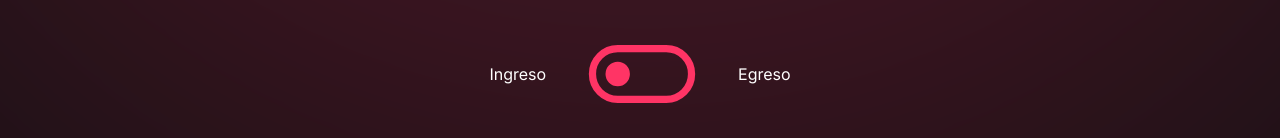
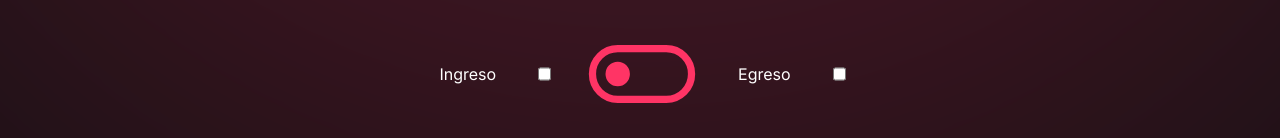
Before and after one commit to mai1209/growth, a React (Vite) app: page /add in a window 1280 px wide. Shown: the part 556-694 px from the top of the page. Built offline with nearby package versions, Linux system fonts and the light colour scheme.

Commit message:
arreglos add

```diff
--- a/src/Add.jsx
+++ b/src/Add.jsx
@@ -7,6 +7,15 @@ import Categorie from "./Categories";
 import img from "./assets/LOGO TEXT.png";
 
 function Add() {
+
+
+
+
+
+
+
+
+
   const initialFormData = {
     categoria: "",
     añadirIngresoEgreso: "",
@@ -23,15 +32,14 @@ function Add() {
   const [isExpenseSelected, setIsExpenseSelected] = useState(false);
 
   const toggleIncome = () => {
-    setIsIncomeSelected(true);
+    setIsIncomeSelected(!isIncomeSelected);
     setIsExpenseSelected(false);
   };
 
   const toggleExpense = () => {
+    setIsExpenseSelected(!isExpenseSelected);
     setIsIncomeSelected(false);
-    setIsExpenseSelected(true);
   };
-
   useEffect(() => {
     const storedDataList =
       JSON.parse(localStorage.getItem("formDataList")) || [];
@@ -80,12 +88,21 @@ function Add() {
     }));
   }
 
+    //mostrar un error cuando se clickean los dos checkbox
+    const showError = () => {
+      if (formData.check && formData.check2 === true) {
         return (
+          <div className="error-message">Only one checkbox can be selected</div>
+        );
+      } else {
+        return "";
+      }
+    };
 
+  return (
     <>
       <img className={style.logo} src={img} alt="logo" />
       <div className={style.containerAdd}>
-
         <form onSubmit={handleSubmit} className={style.containerFormAdd}>
           <div className={style.containerNav}></div>
           <div className={style.Date}>
@@ -140,6 +157,13 @@ function Add() {
             <p className={style.checkbox} onClick={toggleIncome}>
               Ingreso
             </p>
+            <input
+  name="check"
+  type="checkbox"
+  checked={formData.check}
+  onChange={toggleIncome}
+/>
+
             {isIncomeSelected && (
               <svg
                 xmlns="http://www.w3.org/2000/svg"
@@ -166,12 +190,21 @@ function Add() {
             <p className={style.checkbox} onClick={toggleExpense}>
               Egreso
             </p>
+            <input
+  name="check2"
+  type="checkbox"
+  checked={formData.check2}
+  onChange={toggleExpense}
+/>
           </div>
+          {showError()}
           <div className={style.containerBtn}>
             <div className={style.Btn12}>
+              <Link className={style.link} to="/">
                 <div className={style.cancelar}>
                   <button type="button"> Cancelar</button>
                 </div>
+              </Link>
               <Link className={style.link} to="/" onClick={handleSubmit}>
                 <div className={style.añadir}>
                   <button type="button"> Añadir</button>
@@ -181,17 +214,14 @@ function Add() {
 
             <button className={style.eliminar}>Eliminar</button>
           </div>
-
         </form>
       </div>
-
-
     </>
-
   );
 }
 Add.propTypes = {
   isChecked: PropTypes.bool,
   onCheckboxChange: PropTypes.bool,
+
 };
 export default Add;
--- a/src/Categories.jsx
+++ b/src/Categories.jsx
@@ -23,8 +23,9 @@ function Categorie({ onSelectCategory }) {
       id="dropdown"
       value={selectedCategory  }
     onChange={handleCategoryChange}
+
     >
-       <svg xmlns="http://www.w3.org/2000/svg" height="24px" viewBox="0 -960 960 960" width="24px" fill="#FF3465"><path d="M480-344 240-584l56-56 184 184 184-184 56 56-240 240Z"/></svg>
+
       <option  value="">Seleccionar una opcion</option>
       <option value="alimentos">Alimentos</option>
       <option value="transporte">Transporte</option>
--- a/src/style/Add.module.css
+++ b/src/style/Add.module.css
@@ -104,6 +104,7 @@ label input {
 
 
 
+
 }
 
 .cancelar{
```
Lines whose indentation alone changed are shown as unchanged.
